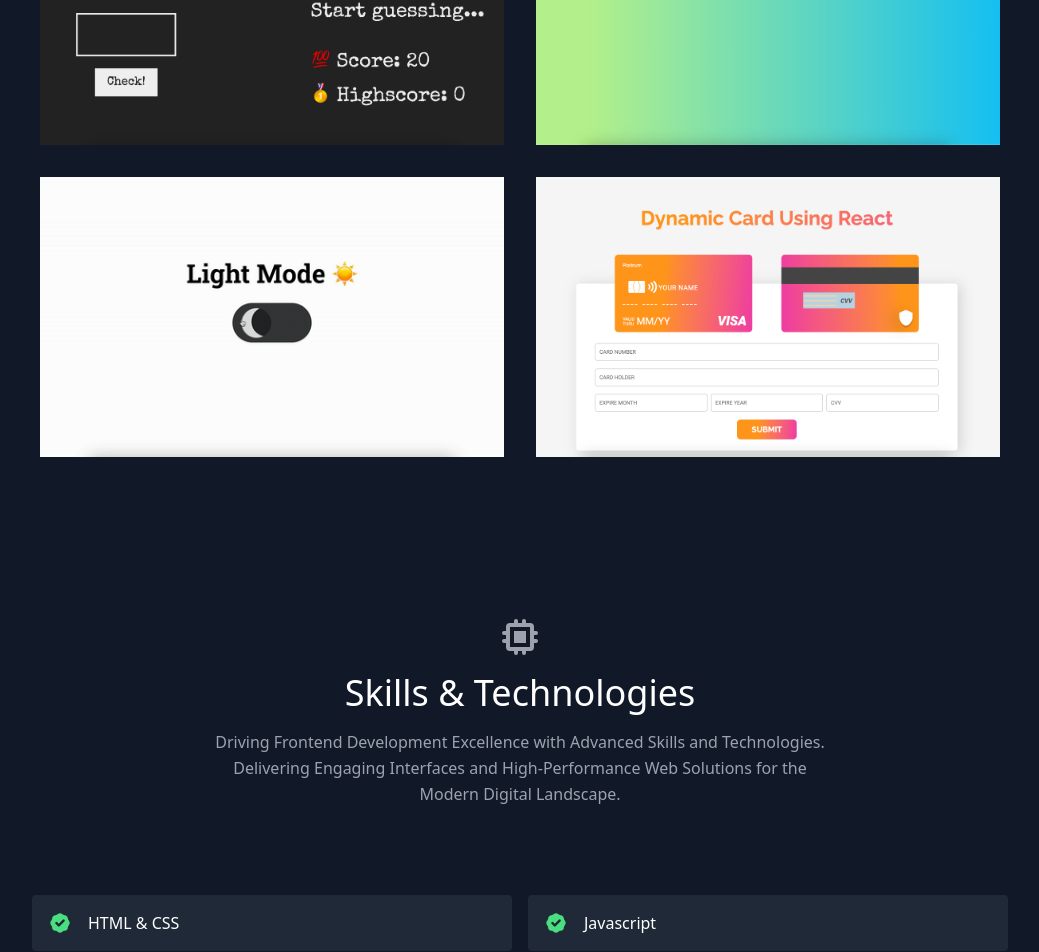
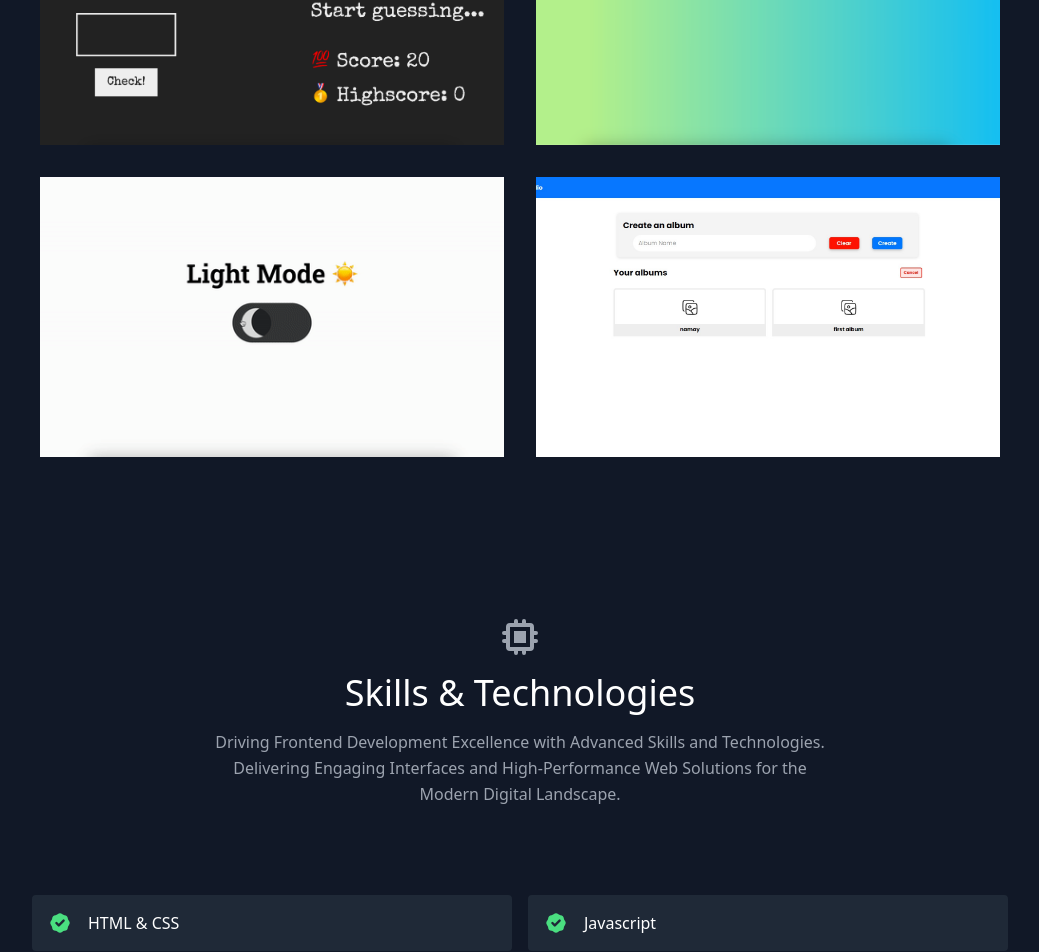
Before and after one commit to meetrishigupta/React-Portfolio, a React (Create React App) app: page / in a window 1280 px wide. Shown: the part 1222-2174 px from the top of the page, without its empty margins (120-1159 px from the left). Built offline with nearby package versions, Linux system fonts and the light colour scheme.

Commit message:
newprojectadded

```diff
--- a/src/data.js
+++ b/src/data.js
@@ -22,11 +22,11 @@ export const projects = [
     link: "https://dark-mode-toggle-dom.vercel.app/",
   },
   {
-    title: "Dynamic Card",
-    subtitle: "React JS",
-    description: "Using React state handling function inside that input fields",
-    image: "/images/dynamic-card.png",
-    link: "https://dynamic-card-react.vercel.app/",
+    title: "Photofolio Database",
+    subtitle: "React JS + Firebase",
+    description: "This Project is based on to set save your images into the the Firebase Database using NPM Packages like Toast & react spinner",
+    image: "/images/photofolio.jpg",
+    link: "https://photofolio-database.vercel.app/",
   },
 ];
 
```
Also changed, not shown: public/images/dynamic-card.png (deleted), public/images/photofolio.jpg (added).
